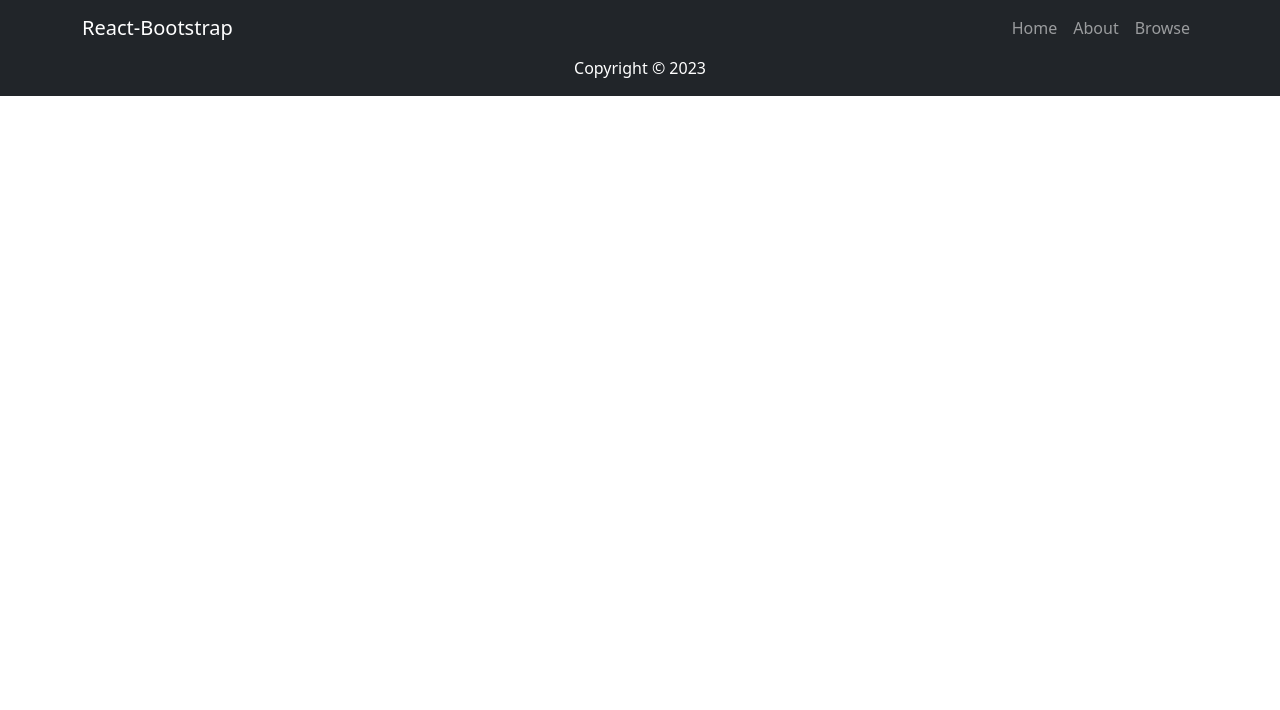
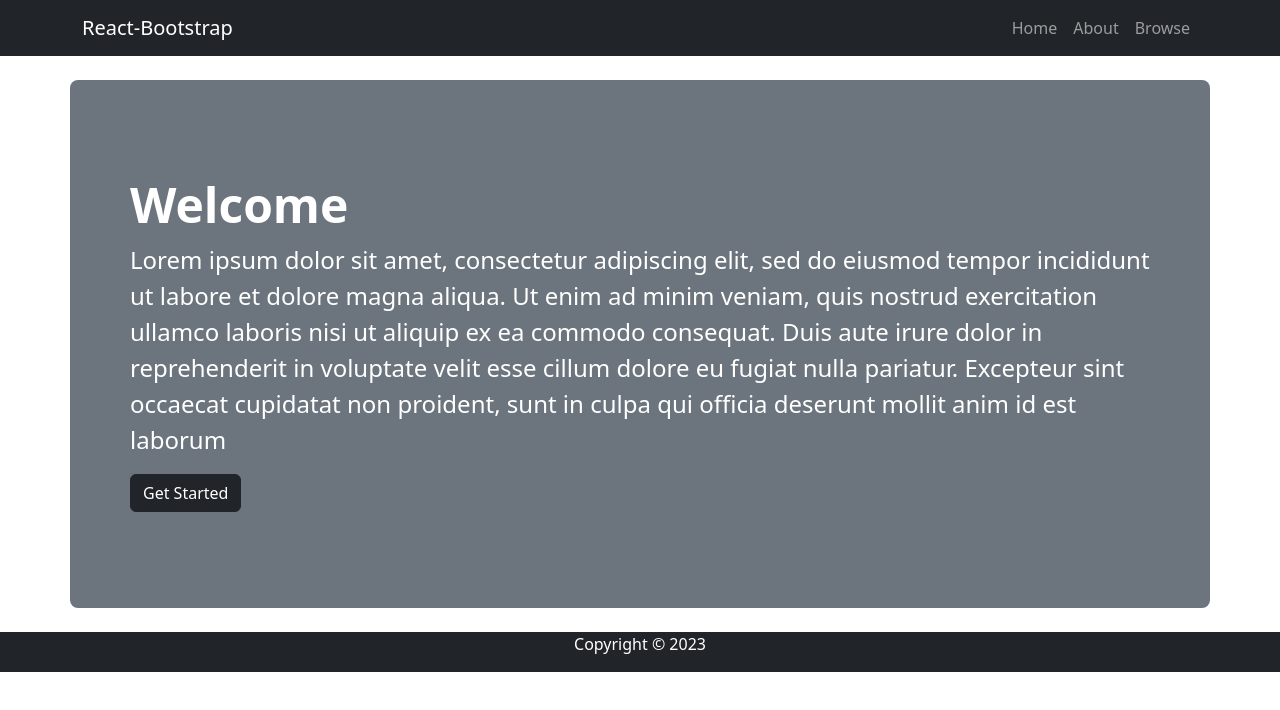
Before and after one commit to AdinaGabrielaIamandi/U3-W1-D2, a React (Create React App) app: page / in a window 1280 px wide. Shown: the top 710 px of the page. Built offline with nearby package versions, Linux system fonts and the light colour scheme.

Commit message:
Welcome component

```diff
--- a/src/App.js
+++ b/src/App.js
@@ -2,12 +2,14 @@ import "bootstrap/dist/css/bootstrap.min.css";
 
 import "./App.css";
 import MyNav from "./components/MyNav";
+import Welcome from "./components/Welcome";
 import MyFooter from "./components/MyFooter";
 
 function App() {
   return (
     <div className="App">
       <MyNav />
+      <Welcome />
       <MyFooter />
     </div>
   );
--- a/src/components/Welcome.jsx
+++ b/src/components/Welcome.jsx
@@ -0,0 +1,23 @@
+import { Button, Container } from "react-bootstrap";
+
+const Welcome = () => {
+  return (
+    <Container className="p-5 my-4 text-bg-secondary rounded-3 text-start">
+      <div className="container-fluid py-5">
+        <h1 className="display-5 fw-bold">Welcome</h1>
+        <p className="fs-4">
+          Lorem ipsum dolor sit amet, consectetur adipiscing elit, sed do
+          eiusmod tempor incididunt ut labore et dolore magna aliqua. Ut enim ad
+          minim veniam, quis nostrud exercitation ullamco laboris nisi ut
+          aliquip ex ea commodo consequat. Duis aute irure dolor in
+          reprehenderit in voluptate velit esse cillum dolore eu fugiat nulla
+          pariatur. Excepteur sint occaecat cupidatat non proident, sunt in
+          culpa qui officia deserunt mollit anim id est laborum
+        </p>
+        <Button variant="dark">Get Started</Button>
+      </div>
+    </Container>
+  );
+};
+
+export default Welcome;
```
